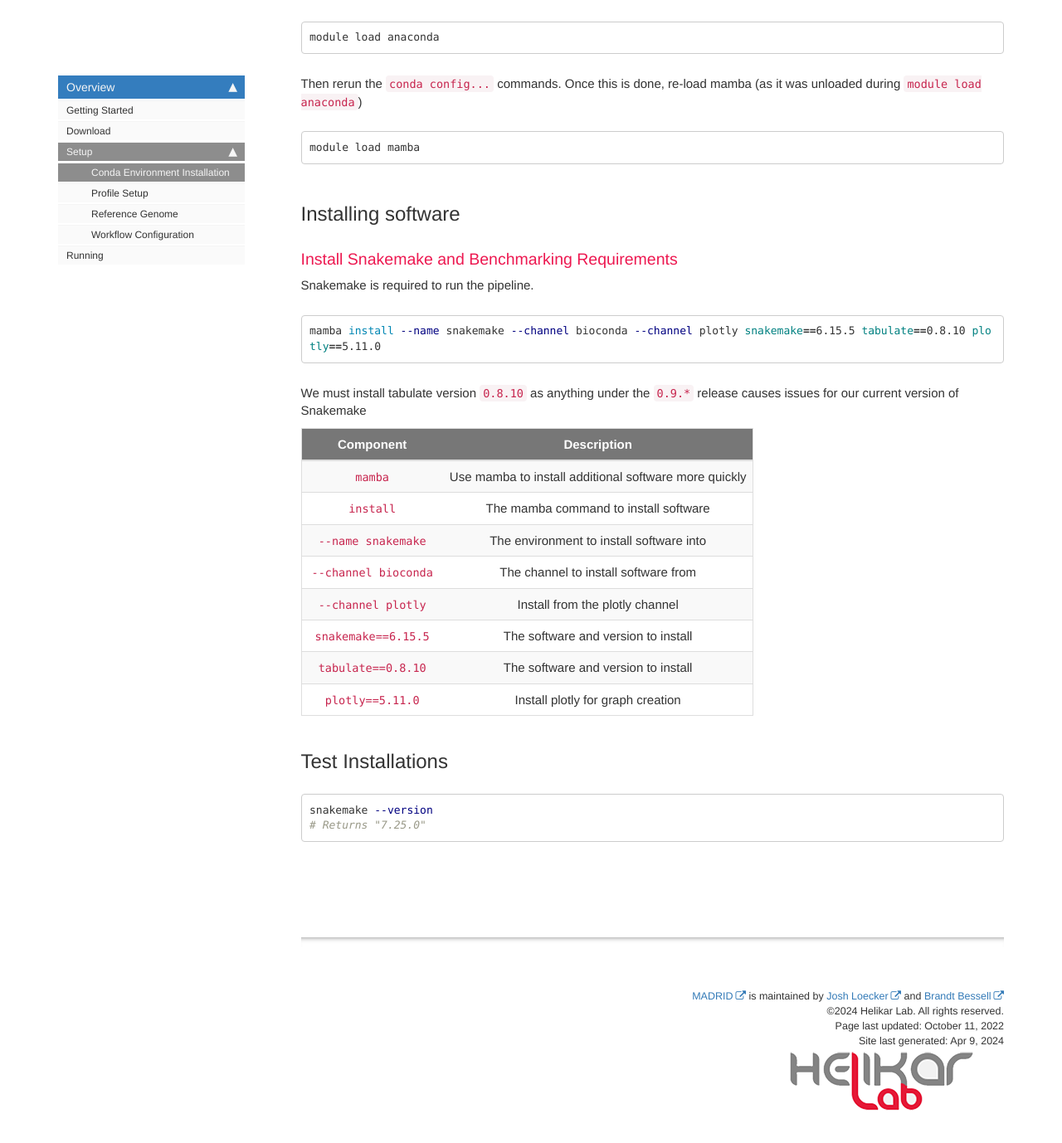
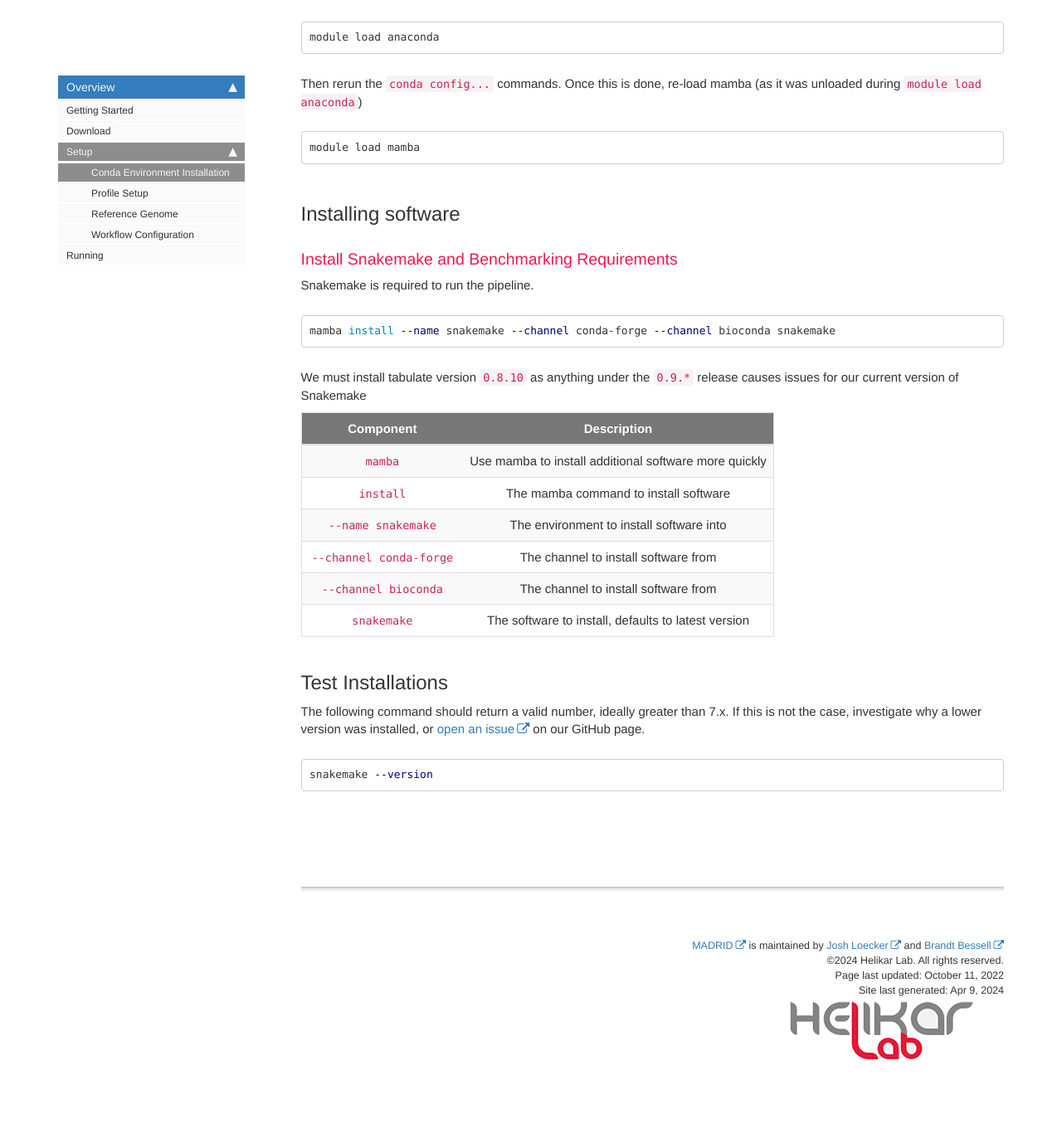
Before and after one commit to HelikarLab/FastqToGeneCounts, a Jekyll site: the page built from docs/pages/fastq/fastq_setup_conda.md, in a window 1280 px wide and 1400 px high, scrolled down 2476 px. Shown: the top 1378 px of the window at 83% size. Built offline with Jekyll 4.4.1, drawn with Linux system fonts in a browser that asks for light colours; comment, search, counter and statistics services are not loaded; after the commit the page ends 3815 px from its top, so only the background shows below that.

Commit message:
Updated snakemake installation

````diff
--- a/docs/pages/fastq/fastq_setup_conda.md
+++ b/docs/pages/fastq/fastq_setup_conda.md
@@ -85,24 +85,23 @@ module load mamba
 ### Install Snakemake and Benchmarking Requirements
 Snakemake is required to run the pipeline.
 ```bash
-mamba install --name snakemake --channel bioconda --channel plotly snakemake==6.15.5 tabulate==0.8.10 plotly==5.11.0
+mamba install --name snakemake --channel conda-forge --channel bioconda snakemake
 ```
 
 We must install tabulate version `0.8.10` as anything under the `0.9.*` release causes issues for our current version of Snakemake
 
-|      Component       |                      Description                      |
-|:--------------------:|:-----------------------------------------------------:|
-|       `mamba`        | Use mamba to install additional software more quickly |
-|      `install`       |         The mamba command to install software         |
-|  `--name snakemake`  |       The environment to install software into        |
-| `--channel bioconda` |         The channel to install software from          |
-|  `--channel plotly`  |            Install from the plotly channel            |
-| `snakemake==6.15.5`  |          The software and version to install          |
-|  `tabulate==0.8.10`  |          The software and version to install          |
-|   `plotly==5.11.0`   |           Install plotly for graph creation           |
+|        Component        |                      Description                      |
+|:-----------------------:|:-----------------------------------------------------:|
+|         `mamba`         | Use mamba to install additional software more quickly |
+|        `install`        |         The mamba command to install software         |
+|   `--name snakemake`    |       The environment to install software into        |
+| `--channel conda-forge` |         The channel to install software from          |
+|  `--channel bioconda`   |         The channel to install software from          |
+|       `snakemake`       |  The software to install, defaults to latest version  |
 
 ## Test Installations
+The following command should return a valid number, ideally greater than 7.x. If this is not the case, investigate why a lower version was installed, or [open an issue](https://github.com/HelikarLab/FastqToGeneCounts/issues/new) on our GitHub page.
+
 ```bash
 snakemake --version
-# Returns "7.25.0"
 ```
````
